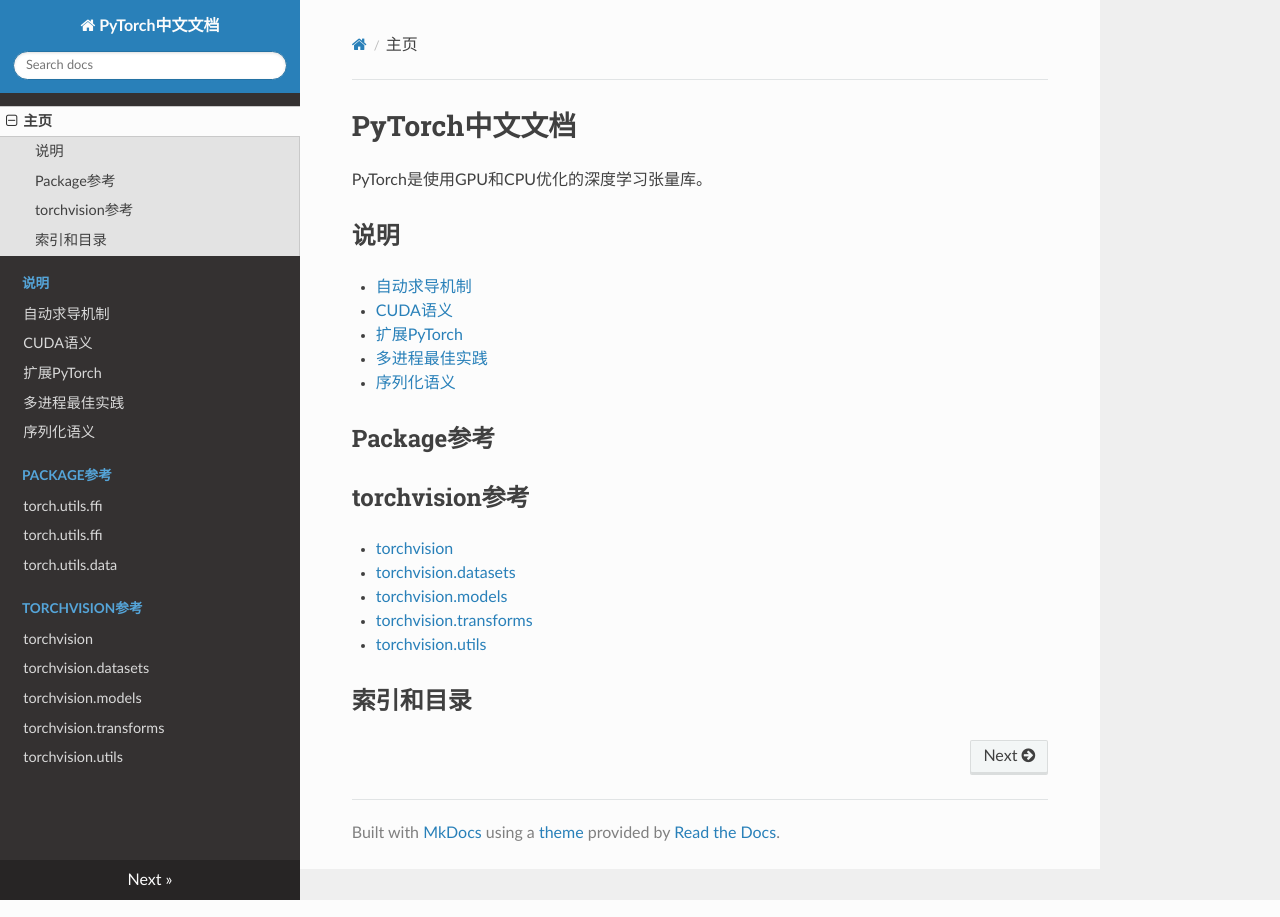
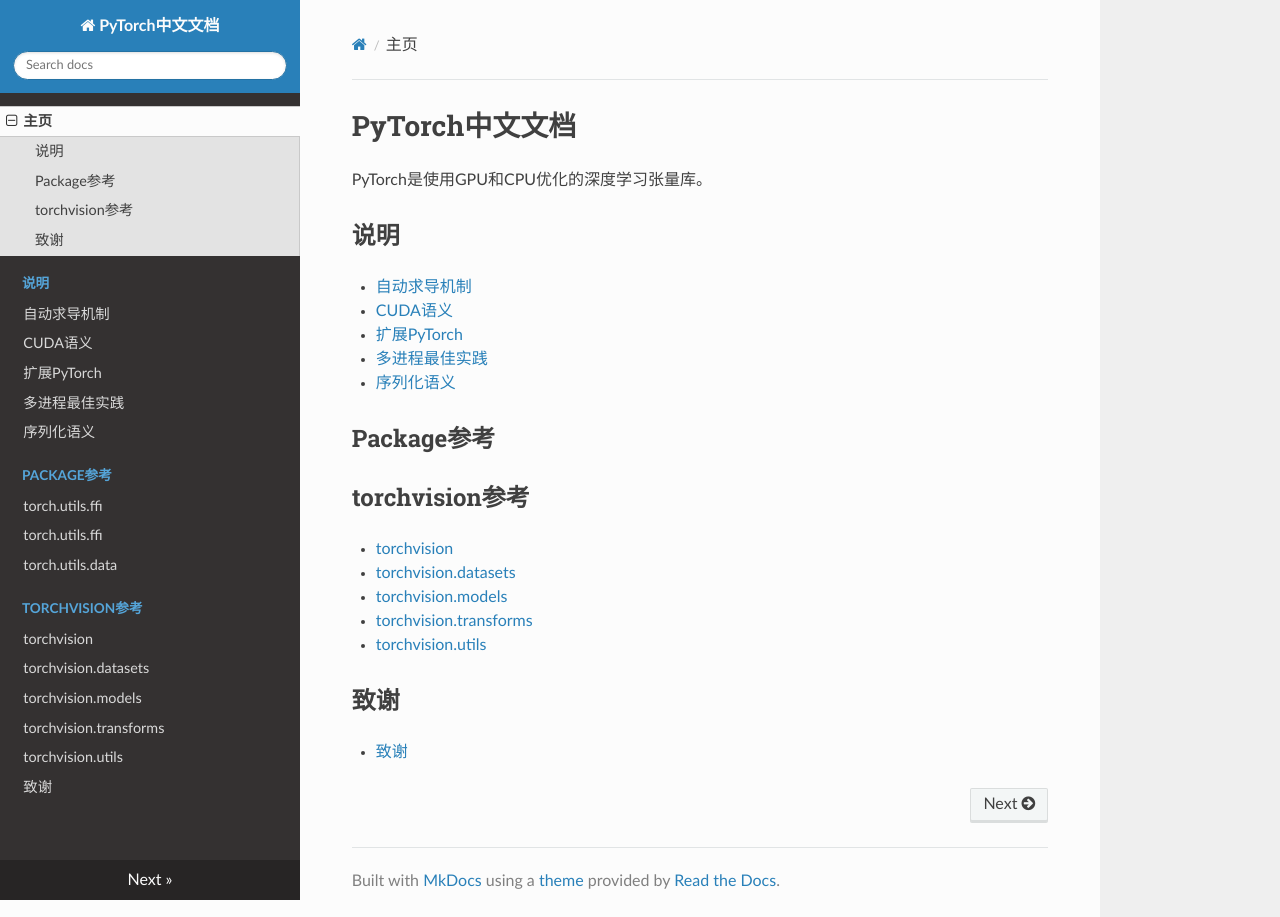
Before and after one commit to awfssv/pytorch-cn, an MkDocs documentation site: the page built from docs/index.md, in a window 1280 px wide. Built offline with MkDocs 1.6.1, drawn with Linux system fonts in a browser that asks for light colours; nearby versions of some CDN libraries; old or Windows-style settings are respelled for this version of MkDocs.

Commit message:
show acknowledgement

```diff
--- a/docs/index.md
+++ b/docs/index.md
@@ -15,4 +15,5 @@ PyTorch是使用GPU和CPU优化的深度学习张量库。
 - [torchvision.models](torchvision/torchvision-models.md)
 - [torchvision.transforms](torchvision/torchvision-transforms.md)
 - [torchvision.utils](torchvision/torchvision-utils.md)
-##索引和目录
+##致谢
+- [致谢](acknowledgement.md)
--- a/mkdocs.yml
+++ b/mkdocs.yml
@@ -14,5 +14,6 @@ pages:
 - [torchvision/torchvision-models.md, 'TORCHVISION参考', 'torchvision.models']
 - [torchvision/torchvision-transform.md, 'TORCHVISION参考', 'torchvision.transforms']
 - [torchvision/torchvision-utils.md, 'TORCHVISION参考', 'torchvision.utils']
+- [acknowledgement.md, '致谢']
 
 theme: readthedocs
```
